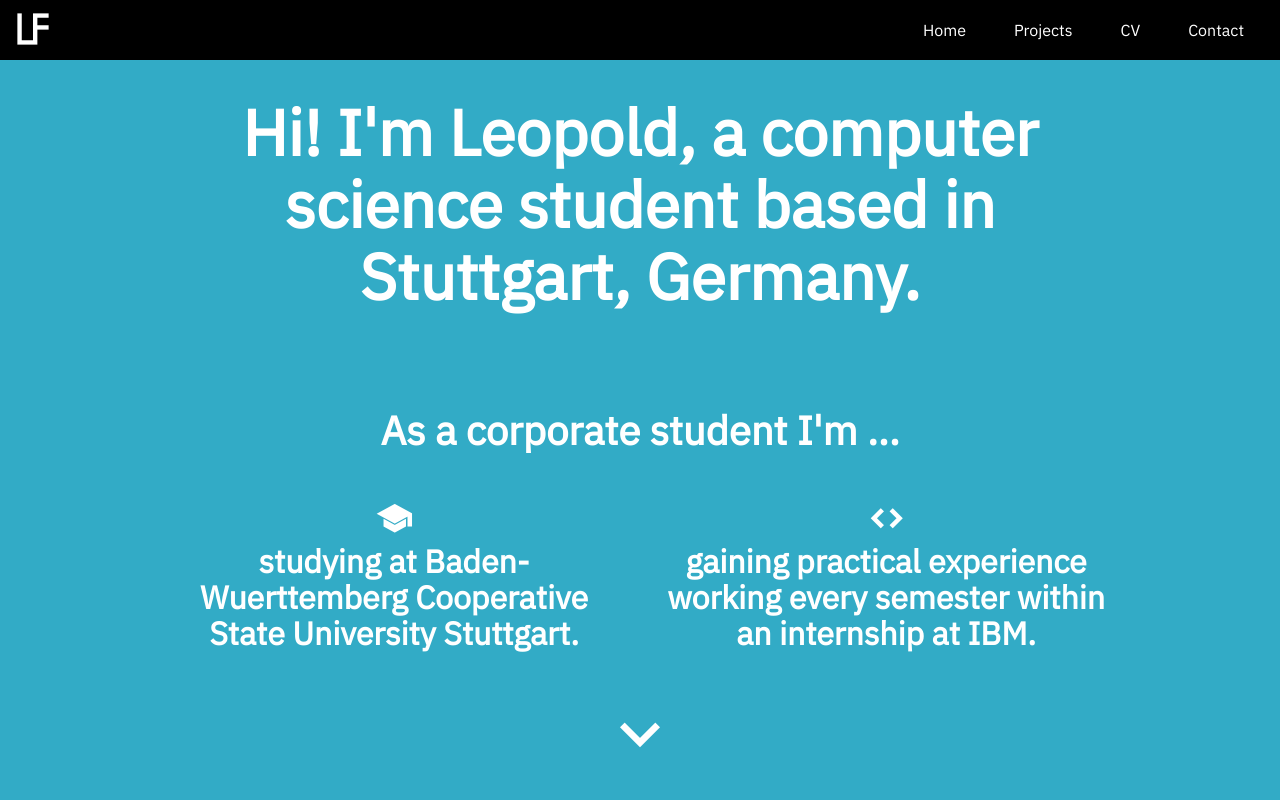
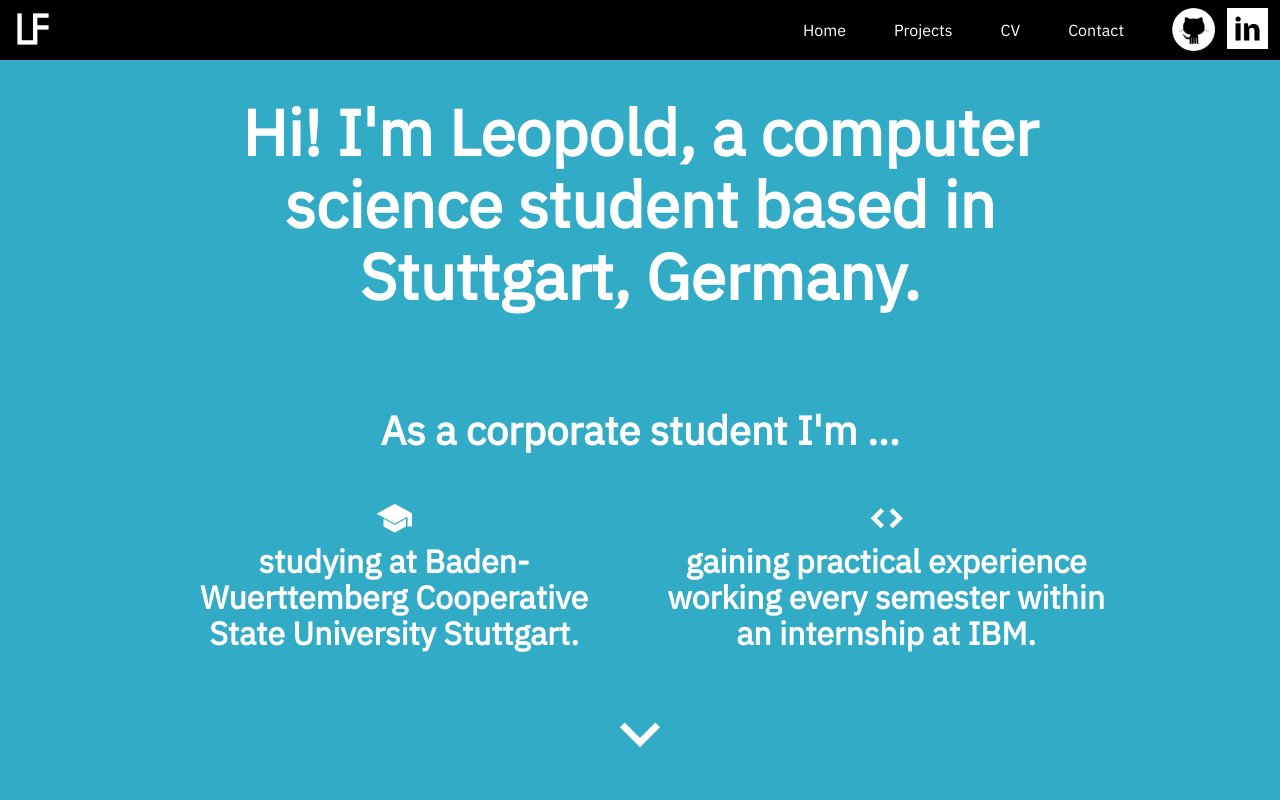
Before and after one commit to l7f19/leopold-fuchs.de, a Gatsby site: page / in a window 1280 px wide. Shown: the top 800 px of the page. Built offline with nearby package versions, Linux system fonts and the light colour scheme; Gatsby itself is replaced by a stand-in of ours.

Commit message:
added github and linkedin to navbar

```diff
--- a/src/components/navbar.js
+++ b/src/components/navbar.js
@@ -7,9 +7,23 @@ export default function Navbar() {
 
     const data = useStaticQuery(graphql`
         query {
-            file(relativePath: {eq: "logo.png"}) {
+            logo: file(relativePath: {eq: "logo.png"}) {
                 childImageSharp {
                     fixed(width: 50, height: 50) {
+                        ...GatsbyImageSharpFixed
+                    }
+                }
+            },
+            github: file(relativePath: {eq: "github.png"}) {
+                childImageSharp {
+                    fixed(width: 43 height: 43) {
+                        ...GatsbyImageSharpFixed
+                    }
+                }
+            },
+            linkedin: file(relativePath: {eq: "linkedin.png"}) {
+                childImageSharp {
+                    fixed(width: 41, height: 41) {
                         ...GatsbyImageSharpFixed
                     }
                 }
@@ -21,10 +35,7 @@ export default function Navbar() {
         <nav className="navbar is-fixed-top" role="navigation" aria-label="main navigation">
             <div className="navbar-brand m-0 p-0">
                 <Link className="ml-2 mt-1" to="/">
-                    <Img
-                        fixed={data.file.childImageSharp.fixed}
-                        alt=""
-                    />
+                    <Img fixed={data.logo.childImageSharp.fixed} alt="" />
                 </Link>
                 <div
                     onClick={() => {
@@ -46,7 +57,7 @@ export default function Navbar() {
 
             <div id="navMenu" className={`navbar-menu ${isActive ? "is-active" : ""}`}>
                 <div className="navbar-end">
-                    <div className="navbar-item">
+                    <div className="navbar-item m4-6">
                         <Link to="/" className="navbar-item is-tab px-5">
                             Home
                         </Link>
@@ -60,6 +71,12 @@ export default function Navbar() {
                             Contact
                         </Link>
                     </div>
+                    <a href="https://github.com/l7f19" target="_blank" rel="noreferrer" className="pt-1 mt-1 ml-3">
+                        <Img fixed={data.github.childImageSharp.fixed} alt="" />
+                    </a>
+                    <a href="https://www.linkedin.com/in/leopold-fuchs-3aa52a1bb/" target="_blank" rel="noreferrer" className="pt-1 mt-1 mx-3">
+                        <Img fixed={data.linkedin.childImageSharp.fixed} alt="" />
+                    </a>
                 </div>
             </div>
         </nav>
```
Also changed, not shown: src/images/linkedin.png (added).
